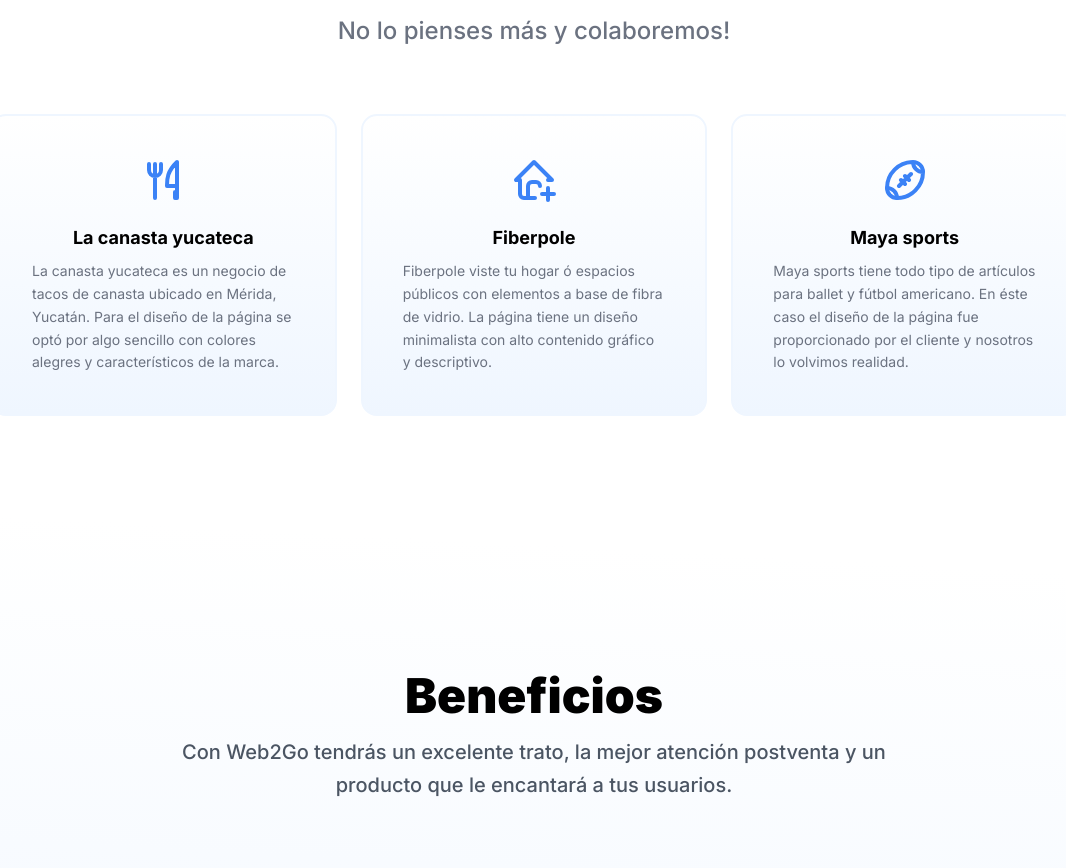
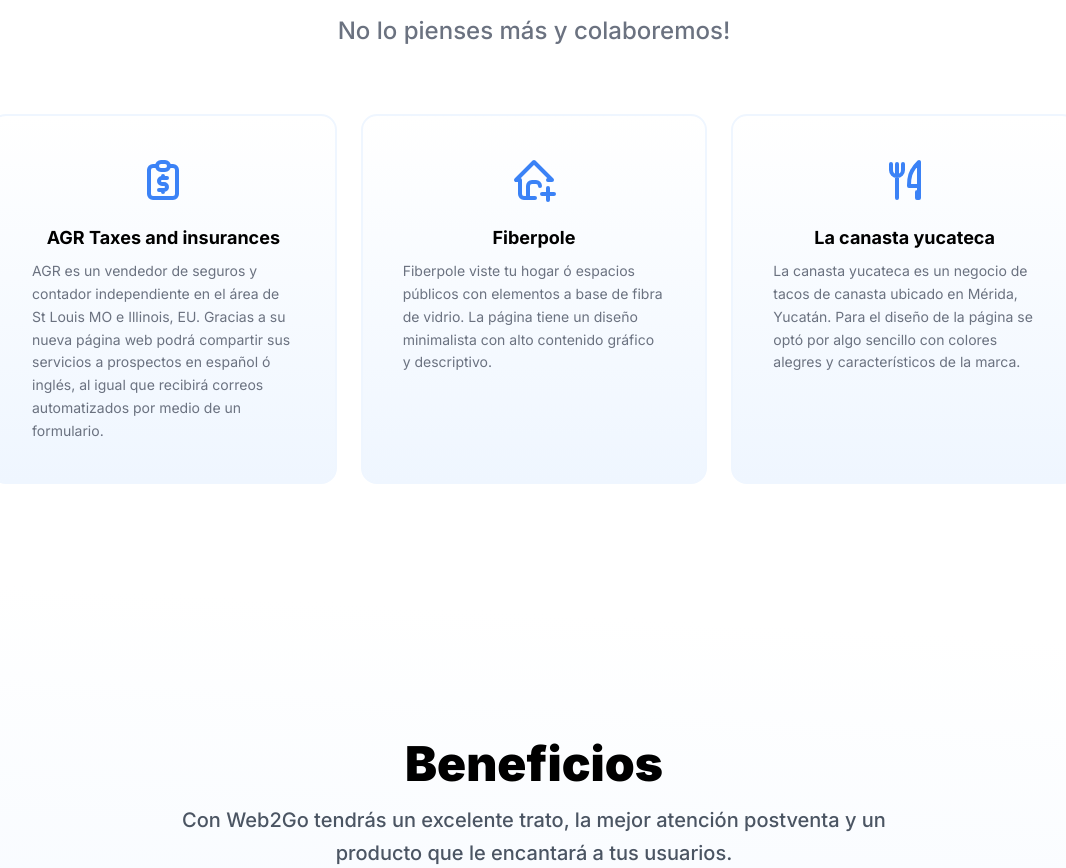
Before and after one commit to ChaconEfrain/web2go, a Next.js app: page / in a window 1280 px wide. Shown: the part 1408-2276 px from the top of the page, without its empty margins (106-1172 px from the left). Built offline with nearby package versions, Linux system fonts and the light colour scheme.

Commit message:
Add project to portfolio

```diff
--- a/src/components/Portfolio.tsx
+++ b/src/components/Portfolio.tsx
@@ -1,4 +1,4 @@
-import { Building, Cutlery, Sports } from "@/icons";
+import { Building, Cutlery, Sports, Tax } from "@/icons";
 import React from "react";
 
 export default function Portfolio() {
@@ -15,16 +15,17 @@ export default function Portfolio() {
         </div>
         <div className="grid grid-cols-1 gap-4 sm:gap-6 sm:grid-cols-2 lg:grid-cols-3">
           <a
-            href="https://www.lacanastayucateca.com/"
+            href="https://www.agrtaxesandinsurances.com/en"
             target="_blank"
-            className="p-10 bg-gradient-to-t from-blue-50 to-white border-2 border-blue-50 hover:border-blue-100 transition-all duration-300 rounded-2xl text-center"
+            className="p-10 bg-gradient-to-t from-blue-50 to-white border-2 border-blue-50 hover:border-blue-100 transition-all duration-300 rounded-2xl text-center sm:col-span-2 lg:col-span-1"
           >
-            <Cutlery className="w-12 h-12 text-blue-500 mb-5 mx-auto" />
-            <h4 className="text-lg font-bold mb-2">La canasta yucateca</h4>
+            <Tax className="w-12 h-12 text-blue-500 mb-5 mx-auto" />
+            <h4 className="text-lg font-bold mb-2">AGR Taxes and insurances</h4>
             <p className="leading-relaxed text-gray-500 text-sm text-left">
-              La canasta yucateca es un negocio de tacos de canasta ubicado en
-              Mérida, Yucatán. Para el diseño de la página se optó por algo
-              sencillo con colores alegres y característicos de la marca.
+              AGR es un vendedor de seguros y contador independiente en el área
+              de St Louis MO e Illinois, EU. Gracias a su nueva página web podrá
+              compartir sus servicios a prospectos en español ó inglés, al igual
+              que recibirá correos automatizados por medio de un formulario.
             </p>
           </a>
           <a
@@ -41,16 +42,16 @@ export default function Portfolio() {
             </p>
           </a>
           <a
-            href="https://mayasport.vercel.app/"
+            href="https://www.lacanastayucateca.com/"
             target="_blank"
-            className="p-10 bg-gradient-to-t from-blue-50 to-white border-2 border-blue-50 hover:border-blue-100 transition-all duration-300 rounded-2xl text-center sm:col-span-2 lg:col-span-1"
+            className="p-10 bg-gradient-to-t from-blue-50 to-white border-2 border-blue-50 hover:border-blue-100 transition-all duration-300 rounded-2xl text-center"
           >
-            <Sports className="w-12 h-12 text-blue-500 mb-5 mx-auto" />
-            <h4 className="text-lg font-bold mb-2">Maya sports</h4>
+            <Cutlery className="w-12 h-12 text-blue-500 mb-5 mx-auto" />
+            <h4 className="text-lg font-bold mb-2">La canasta yucateca</h4>
             <p className="leading-relaxed text-gray-500 text-sm text-left">
-              Maya sports tiene todo tipo de artículos para ballet y fútbol
-              americano. En éste caso el diseño de la página fue proporcionado
-              por el cliente y nosotros lo volvimos realidad.
+              La canasta yucateca es un negocio de tacos de canasta ubicado en
+              Mérida, Yucatán. Para el diseño de la página se optó por algo
+              sencillo con colores alegres y característicos de la marca.
             </p>
           </a>
         </div>
--- a/src/icons/index.tsx
+++ b/src/icons/index.tsx
@@ -186,3 +186,24 @@ export function Email({ className }: Props) {
     </svg>
   );
 }
+
+export function Tax({ className }: Props) {
+  return (
+    <svg
+      xmlns="http://www.w3.org/2000/svg"
+      width="24"
+      height="24"
+      fill="none"
+      stroke="currentColor"
+      strokeLinecap="round"
+      strokeLinejoin="round"
+      strokeWidth="2"
+      className={className}
+      viewBox="0 0 24 24"
+    >
+      <path stroke="none" d="M0 0h24v24H0z"></path>
+      <path d="M9 5H7a2 2 0 00-2 2v12a2 2 0 002 2h10a2 2 0 002-2V7a2 2 0 00-2-2h-2"></path>
+      <path d="M9 5a2 2 0 012-2h2a2 2 0 012 2v0a2 2 0 01-2 2h-2a2 2 0 01-2-2zM14 11h-2.5a1.5 1.5 0 000 3h1a1.5 1.5 0 010 3H10M12 17v1m0-8v1"></path>
+    </svg>
+  );
+}
```
